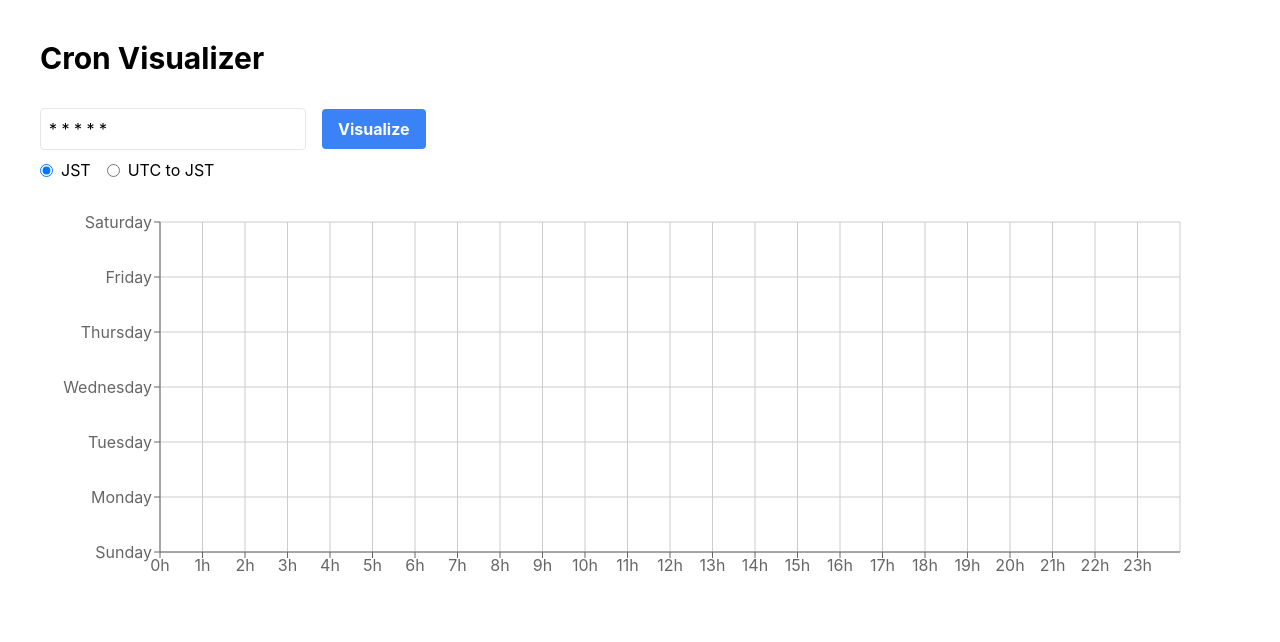
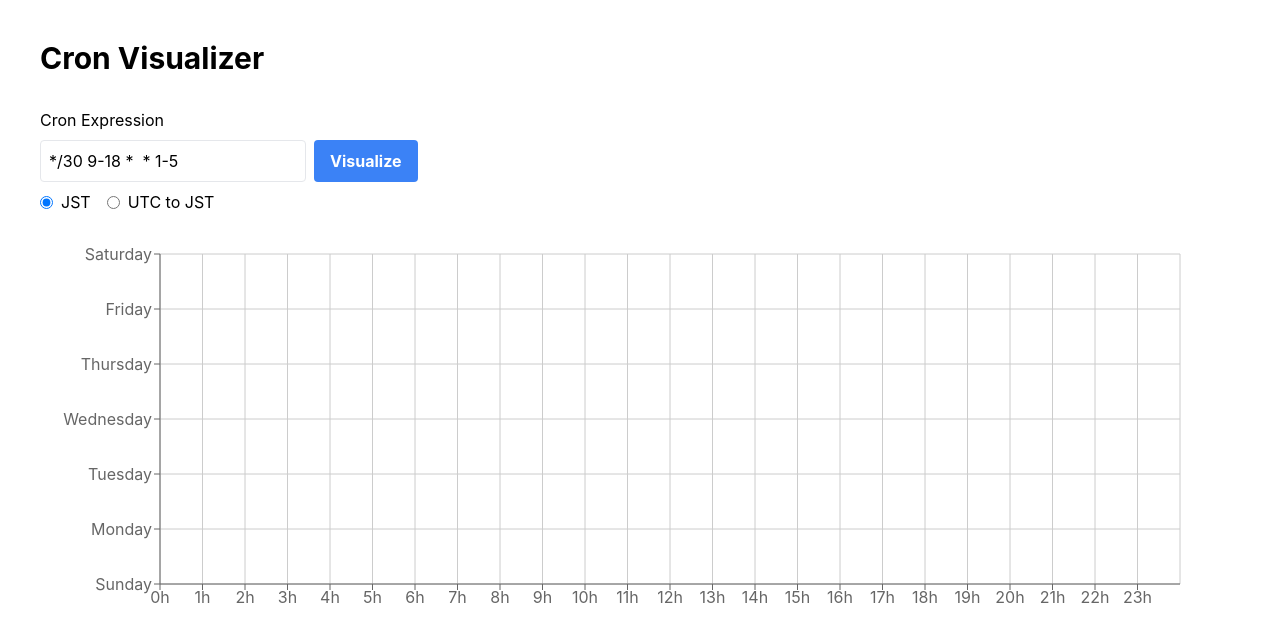
Before and after one commit to ryo-manba/cron-visualizer, a React (Create React App) app: page / in a window 1280 px wide. Shown: the top 642 px of the page. Built offline with nearby package versions, Linux system fonts and the light colour scheme.

Commit message:
add: エラーメッセージを表示させるようにした

```diff
--- a/src/App.tsx
+++ b/src/App.tsx
@@ -34,9 +34,11 @@ const convertUTCtoJST = (utcTime: string): string => {
 };
 
 const App = () => {
-  const [cronExpression, setCronExpression] = useState<string>('* * * * *');
+  const [cronExpression, setCronExpression] =
+    useState<string>('*/30 9-18 *  * 1-5');
   const [parsedData, setParsedData] = useState<ScatterData[]>([]);
   const [timeFormat, setTimeFormat] = useState('JST');
+  const [errorMessage, setErrorMessage] = useState<string>('');
 
   const handleCronExpressionChange = (
     e: React.ChangeEvent<HTMLInputElement>,
@@ -45,7 +47,6 @@ const App = () => {
   };
 
   const visualizeCron = () => {
-    console.log('Start calculation');
     const data: ScatterData[] = [];
 
     const options = {
@@ -82,33 +83,41 @@ const App = () => {
           break;
         }
       }
+      setErrorMessage('');
     } catch (err) {
       if (err instanceof Error) {
-        console.log('Error: ' + err.message);
+        setErrorMessage(err.message);
       }
     }
     setParsedData(data);
-    console.log('Finish calculation: ', data);
   };
 
   return (
     <div className="p-10">
       <h1 className="text-3xl mb-8 font-bold">Cron Visualizer</h1>
       <div className="flex flex-col md:flex-row gap-4 items-center">
-        <div className="flex flex-col md:flex-row gap-4 items-center w-full md:w-auto">
+        <div className="w-full md:w-auto">
+          <div className="flex flex-col gap-2 items-start">
+            <label>Cron Expression</label>
+            <div className="flex w-full">
               <input
                 value={cronExpression}
                 onChange={handleCronExpressionChange}
-            placeholder="Enter cron expression"
+                placeholder="* * * * *"
                 aria-label="Enter cron expression"
-            className="border p-2 rounded w-full"
+                className={`border p-2 rounded ${
+                  errorMessage ? 'border-red-500' : ''
+                } w-full md:w-auto`}
               />
               <button
                 onClick={visualizeCron}
-            className="bg-blue-500 hover:bg-blue-700 text-white font-bold py-2 px-4 rounded w-full md:w-auto"
+                className="bg-blue-500 hover:bg-blue-700 text-white font-bold py-2 px-4 rounded w-full md:w-auto ml-2"
               >
                 Visualize
               </button>
+            </div>
+          </div>
+          {errorMessage && <p className="text-red-500">{errorMessage}</p>}
         </div>
       </div>
       <div className="mt-2">
```
Also changed, not shown: 1 other file (tests, documents, lock files or other folders). Lines whose indentation alone changed are shown as unchanged.
